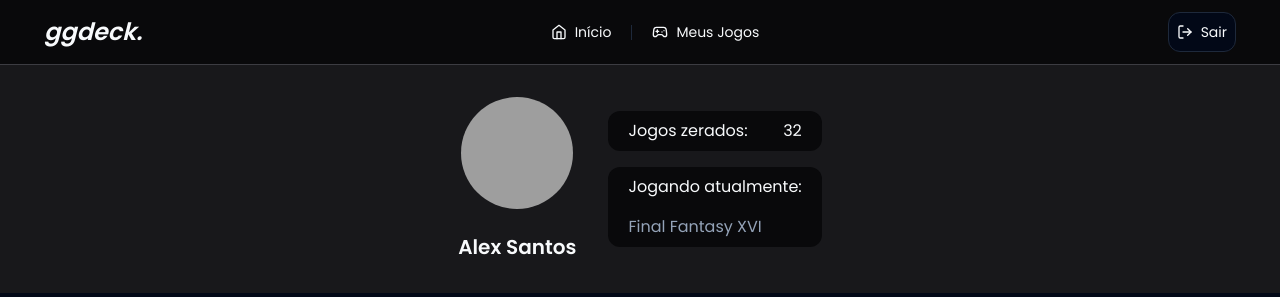
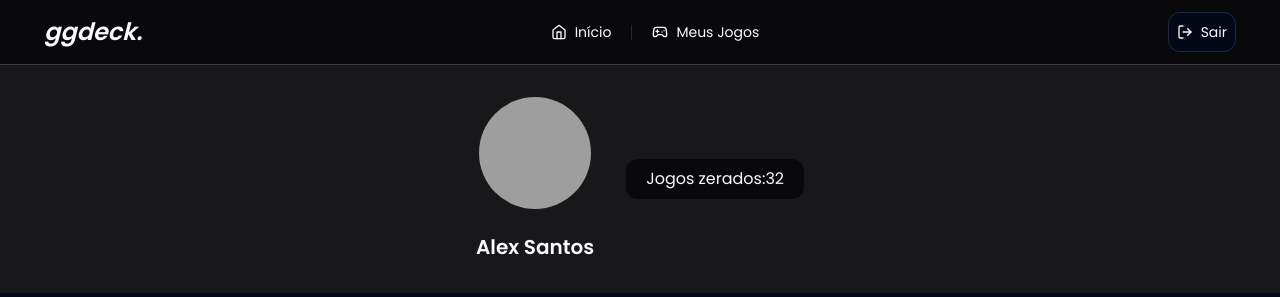
Before and after one commit to devalexsantos/ggdeck, a React (Vite) app: page / in a window 1280 px wide. Shown: the top 297 px of the page. Built offline with nearby package versions, Linux system fonts and the light colour scheme; grey boxes are pictures that could not be loaded.

Commit message:
chore: editing resume layout

```diff
--- a/src/components/resume-profile.tsx
+++ b/src/components/resume-profile.tsx
@@ -1,17 +1,10 @@
 export default function ResumeProfile() {
   return (
-    <div className="flex flex-col gap-4">
+    <div className="flex flex-col gap-2">
       <div className="flex justify-between px-5 py-2 bg-zinc-950 rounded-xl">
         <span>Jogos zerados:</span>
         <span>32</span>
       </div>
-
-      <div className="flex flex-col gap-4 px-5 py-2 bg-zinc-950 rounded-xl">
-        <span>Jogando atualmente:</span>
-        <div className="flex flex-col gap-2">
-          <span className="text-muted-foreground">Final Fantasy XVI</span>
-        </div>
-      </div>
     </div>
   )
 }
```
